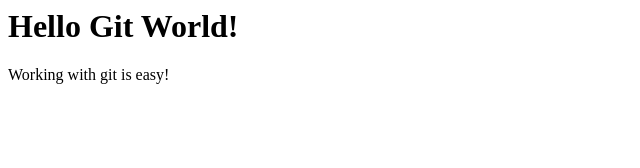
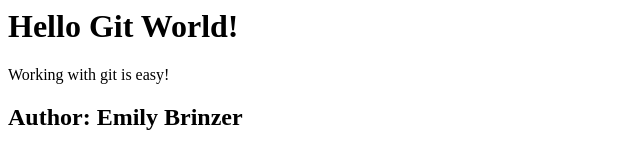
Before and after one commit to ekbrinzer/GitGitHubMasterclass, a plain HTML site: page index.html in a window 1280 px wide. Shown: the whole page, without its empty margins (0-640 px from the left). Drawn offline with Linux system fonts and the light colour scheme.

Commit message:
Add author
I have added a header to the index.html file
that now contains my name as the author of the
file.

```diff
--- a/index.html
+++ b/index.html
@@ -3,3 +3,5 @@
 <div>
     <p>Working with git is easy!</p>
 </div>
+
+<h2>Author: Emily Brinzer</h2>
```
